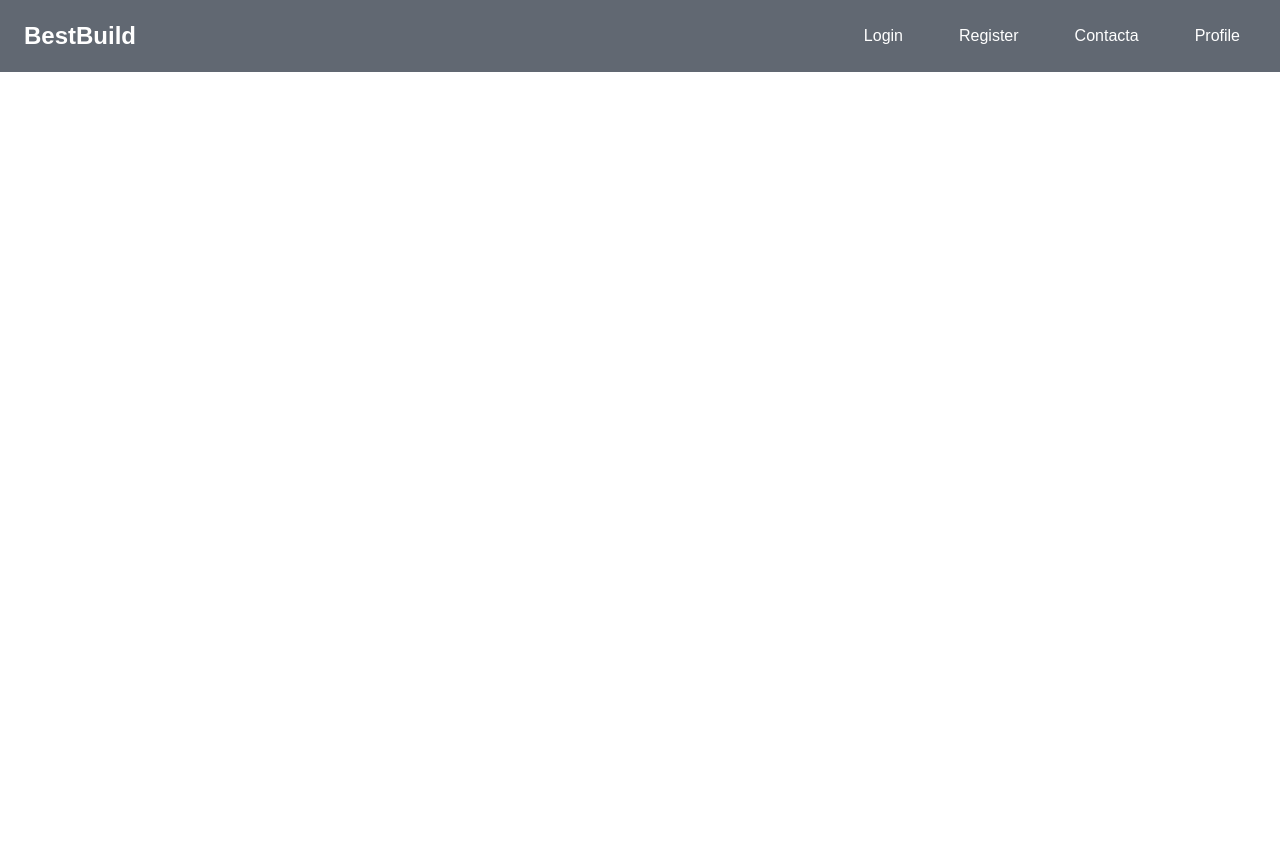
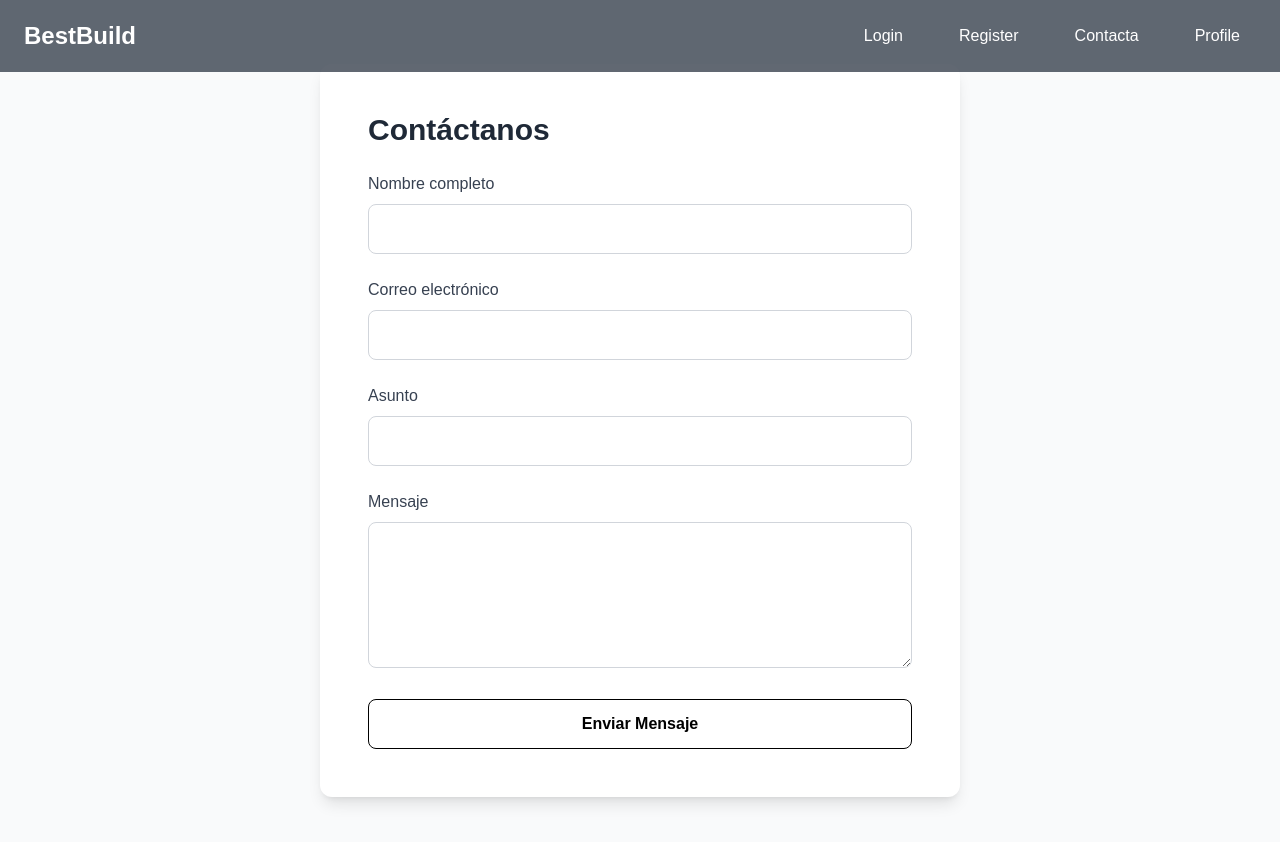
Before and after one commit to SSommaa/Landing-Page, a Vue app: page /contacta in a window 1280 px wide. Shown: the top 842 px of the page. Before the commit the page ends 800 px from the top, so only its background shows below. Built offline with nearby package versions, Linux system fonts and the light colour scheme.

Commit message:
Formulario de contacto

```diff
--- /dev/null
+++ b/src/components/ContactForm.vue
@@ -0,0 +1,128 @@
+<script setup>
+import { ref, reactive } from 'vue'
+
+const form = reactive({
+  name: '',
+  email: '',
+  subject: '',
+  message: '',
+})
+
+const errors = reactive({
+  name: '',
+  email: '',
+  subject: '',
+  message: '',
+})
+
+const showSuccess = ref(false)
+
+const validateEmail = (email) => {
+  const re = /^[^\s@]+@[^\s@]+\.[^\s@]+$/
+  return re.test(email)
+}
+
+const handleSubmit = () => {
+  Object.keys(errors).forEach((key) => (errors[key] = ''))
+
+  let isValid = true
+
+  if (!form.name.trim()) {
+    errors.name = 'Por favor ingresa tu nombre'
+    isValid = false
+  }
+
+  if (!validateEmail(form.email)) {
+    errors.email = 'Por favor ingresa un correo válido'
+    isValid = false
+  }
+
+  if (!form.subject.trim()) {
+    errors.subject = 'Por favor ingresa un asunto'
+    isValid = false
+  }
+
+  if (!form.message.trim()) {
+    errors.message = 'Por favor escribe tu mensaje'
+    isValid = false
+  }
+
+  if (isValid) {
+    showSuccess.value = true
+    setTimeout(() => {
+      showSuccess.value = false
+    }, 3000)
+  }
+}
+</script>
+
+<template>
+  <section class="py-16 bg-gray-50">
+    <div class="container mx-auto px-4 max-w-2xl">
+      <div class="bg-white rounded-xl shadow-lg p-8 md:p-12">
+        <h2 class="text-3xl font-bold text-gray-800 mb-6">Contáctanos</h2>
+
+        <form @submit.prevent="handleSubmit" class="space-y-6">
+          <div>
+            <label class="block text-gray-700 mb-2 font-medium">Nombre completo</label>
+            <input
+              type="text"
+              v-model="form.name"
+              required
+              class="w-full px-4 py-3 border border-gray-300 rounded-lg focus:ring-2 focus:ring-primary focus:border-transparent"
+              :class="{ 'border-red-500': errors.name }"
+            />
+            <p v-if="errors.name" class="text-red-500 text-sm mt-1">{{ errors.name }}</p>
+          </div>
+
+          <div>
+            <label class="block text-gray-700 mb-2 font-medium">Correo electrónico</label>
+            <input
+              type="email"
+              v-model="form.email"
+              required
+              class="w-full px-4 py-3 border border-gray-300 rounded-lg focus:ring-2 focus:ring-primary focus:border-transparent"
+              :class="{ 'border-red-500': errors.email }"
+            />
+            <p v-if="errors.email" class="text-red-500 text-sm mt-1">{{ errors.email }}</p>
+          </div>
+
+          <div>
+            <label class="block text-gray-700 mb-2 font-medium">Asunto</label>
+            <input
+              type="text"
+              v-model="form.subject"
+              required
+              class="w-full px-4 py-3 border border-gray-300 rounded-lg focus:ring-2 focus:ring-primary focus:border-transparent"
+              :class="{ 'border-red-500': errors.subject }"
+            />
+            <p v-if="errors.subject" class="text-red-500 text-sm mt-1">{{ errors.subject }}</p>
+          </div>
+
+          <div>
+            <label class="block text-gray-700 mb-2 font-medium">Mensaje</label>
+            <textarea
+              v-model="form.message"
+              rows="5"
+              required
+              class="w-full px-4 py-3 border border-gray-300 rounded-lg focus:ring-2 focus:ring-primary focus:border-transparent"
+              :class="{ 'border-red-500': errors.message }"
+            ></textarea>
+            <p v-if="errors.message" class="text-red-500 text-sm mt-1">{{ errors.message }}</p>
+          </div>
+
+          <button
+            type="submit"
+            class="w-full bg-primary hover:bg-primary/90 text-black font-semibold py-3 px-6 rounded-lg transition-all border border-black"
+          >
+            Enviar Mensaje
+          </button>
+        </form>
+
+        <div v-if="showSuccess" class="mt-6 p-4 bg-green-50 text-green-700 rounded-lg">
+          ✔️ Mensaje enviado correctamente. Nos pondremos en contacto contigo pronto.
+        </div>
+      </div>
+    </div>
+  </section>
+</template>
--- a/src/router/router.js
+++ b/src/router/router.js
@@ -5,6 +5,7 @@ import Home from '../components/Home.vue'
 import Login from '../components/Login.vue'
 import Register from '../components/Register.vue'
 import Profile from '../components/Profile.vue'
+import ContactForm from '../components/ContactForm.vue'
 // Definir las rutas
 const routes = [
   {
@@ -28,6 +29,11 @@ const routes = [
     component: Profile,
     meta: { requiresAuth: true }, // Protege esta ruta
   },
+  {
+    path: '/contacta',
+    name: 'ContactForm',
+    component: ContactForm,
+  },
 ]
 
 // Crear el enrutador
```
